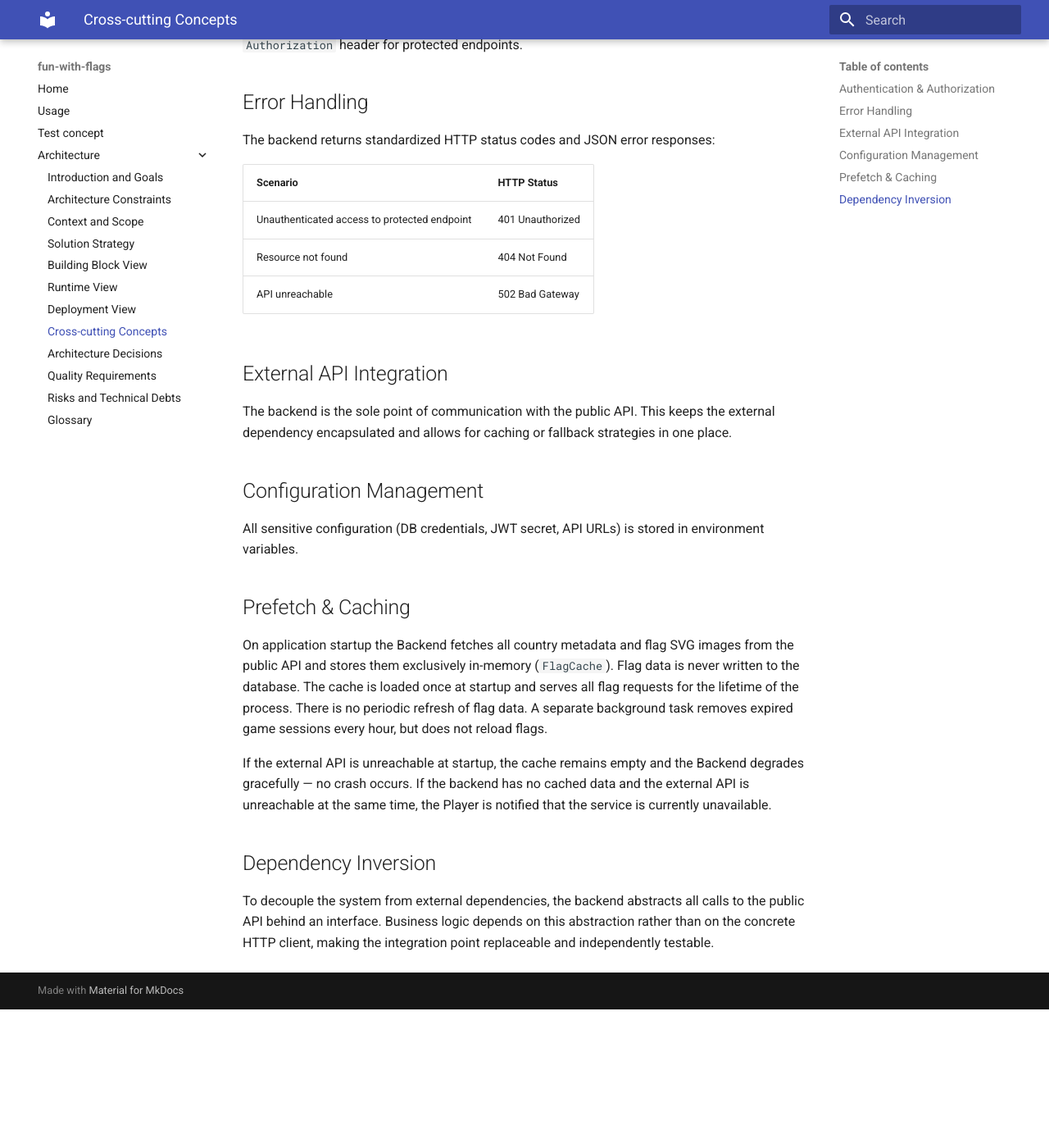
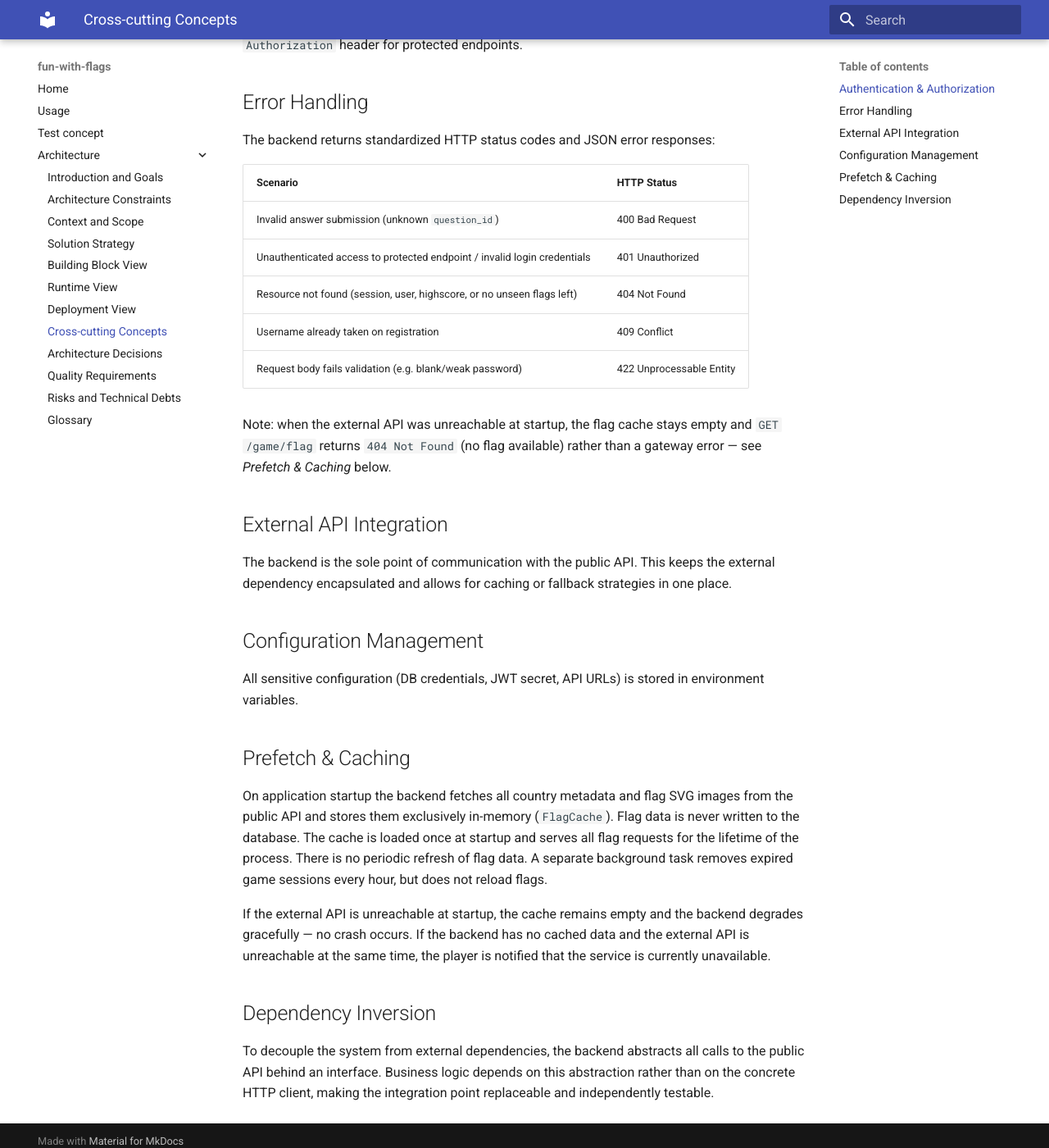
Before and after one commit to r0135tE1/sqs, an MkDocs documentation site: the page built from docs/architecture/08_crosscutting_concepts.md, in a window 1280 px wide and 1400 px high, scrolled down 240 px. Shown: the whole window at 82% size. Built offline with MkDocs 1.6.1 and Material for MkDocs 9.7.7, drawn with Linux system fonts in a browser that asks for light colours; before the commit the page ends 1471 px from its top, so only the background shows below that.

Commit message:
adjusted error handling

```diff
--- a/docs/architecture/08_crosscutting_concepts.md
+++ b/docs/architecture/08_crosscutting_concepts.md
@@ -10,9 +10,13 @@ The backend returns standardized HTTP status codes and JSON error responses:
 
 | Scenario | HTTP Status |
 |----------|-------------|
-| Unauthenticated access to protected endpoint | 401 Unauthorized |
-| Resource not found | 404 Not Found |
-| API unreachable | 502 Bad Gateway |
+| Invalid answer submission (unknown `question_id`) | 400 Bad Request |
+| Unauthenticated access to protected endpoint / invalid login credentials | 401 Unauthorized |
+| Resource not found (session, user, highscore, or no unseen flags left) | 404 Not Found |
+| Username already taken on registration | 409 Conflict |
+| Request body fails validation (e.g. blank/weak password) | 422 Unprocessable Entity |
+
+Note: when the external API was unreachable at startup, the flag cache stays empty and `GET /game/flag` returns `404 Not Found` (no flag available) rather than a gateway error — see *Prefetch & Caching* below.
 
 ## External API Integration
 
@@ -24,9 +28,9 @@ All sensitive configuration (DB credentials, JWT secret, API URLs) is stored in
 
 ## Prefetch & Caching
 
-On application startup the Backend fetches all country metadata and flag SVG images from the public API and stores them exclusively in-memory (`FlagCache`). Flag data is never written to the database. The cache is loaded once at startup and serves all flag requests for the lifetime of the process. There is no periodic refresh of flag data. A separate background task removes expired game sessions every hour, but does not reload flags.
+On application startup the backend fetches all country metadata and flag SVG images from the public API and stores them exclusively in-memory (`FlagCache`). Flag data is never written to the database. The cache is loaded once at startup and serves all flag requests for the lifetime of the process. There is no periodic refresh of flag data. A separate background task removes expired game sessions every hour, but does not reload flags.
 
-If the external API is unreachable at startup, the cache remains empty and the Backend degrades gracefully — no crash occurs. If the backend has no cached data and the external API is unreachable at the same time, the Player is notified that the service is currently unavailable.
+If the external API is unreachable at startup, the cache remains empty and the backend degrades gracefully — no crash occurs. If the backend has no cached data and the external API is unreachable at the same time, the player is notified that the service is currently unavailable.
 
 ## Dependency Inversion
 
```
